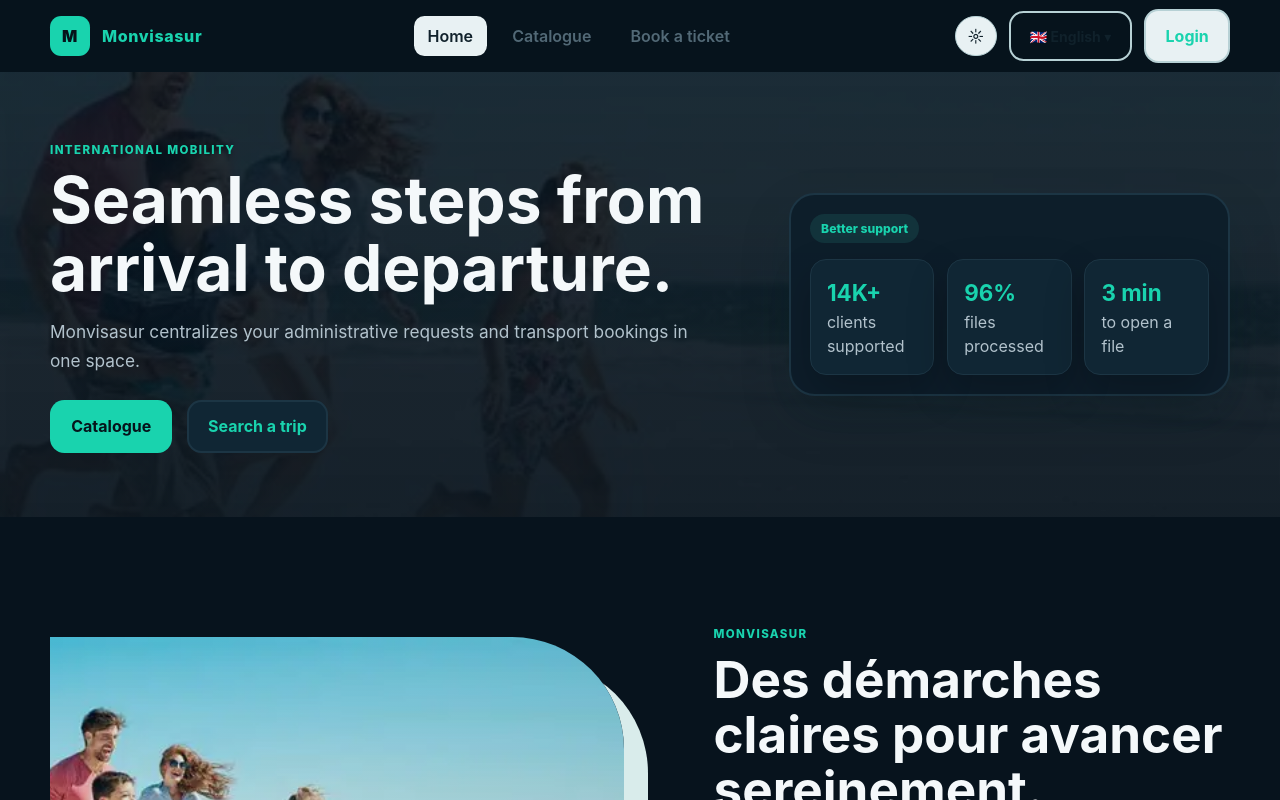
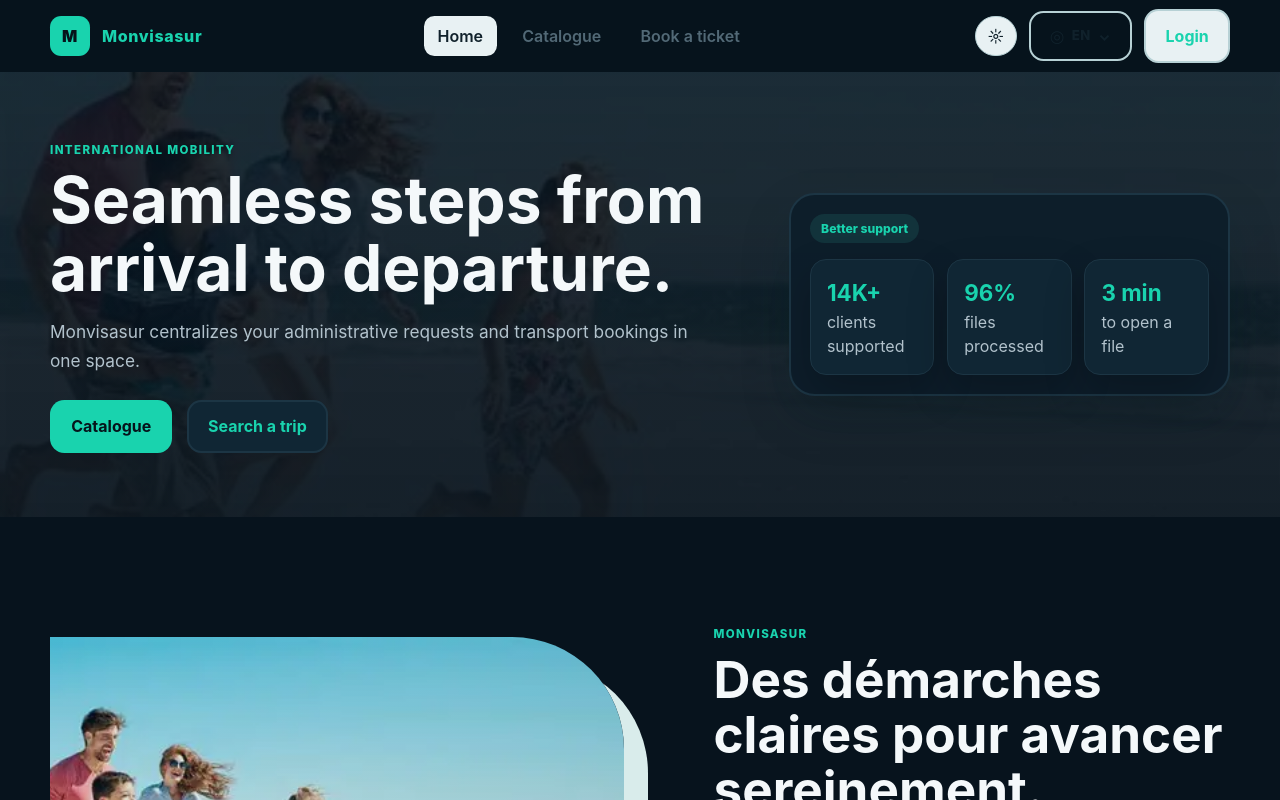
Before and after one commit to anielsunnf/monvisasurweb, a React (Vite) app: page / in a window 1280 px wide. Shown: the top 800 px of the page. Built offline with nearby package versions, Linux system fonts and the light colour scheme.

Commit message:
Adapter le selecteur de langue au format compact

```diff
--- a/src/App.css
+++ b/src/App.css
@@ -1483,7 +1483,9 @@ textarea:focus {
 @keyframes toast-in { from { opacity: 0; transform: translateY(1rem); } to { opacity: 1; transform: translateY(0); } }
 @keyframes loader-spin { to { transform: rotate(360deg); } }
 .lang-switcher { position: relative; }
-.lang-btn { display: flex; align-items: center; gap: .4rem; font-size: .875rem; }
+.lang-btn { display: flex; align-items: center; gap: .42rem; min-width: 0; font-size: .82rem; font-weight: 800; letter-spacing: .04em; }
+.language-globe { font-size: 1.05rem; font-weight: 400; line-height: 1; }
+.language-chevron { margin-left: .05rem; font-size: .95rem; line-height: 1; }
 .lang-dropdown { position: absolute; top: calc(100% + .5rem); right: 0; min-width: 160px; z-index: 100; overflow: hidden; background: var(--surface); border: 1px solid var(--line); border-radius: 8px; box-shadow: 0 10px 24px rgb(0 0 0 / 22%); }
 .lang-option { display: flex; gap: .5rem; width: 100%; padding: .6rem 1rem; border: 0; background: none; color: var(--text); cursor: pointer; font-size: .875rem; text-align: left; }
 .lang-option:hover { background: var(--surface-raised); }
@@ -1512,6 +1514,7 @@ textarea:focus {
 .theme-light .tab { background: #e8f1f3; border-color: #b7d1d5; color: #254451; }
 .theme-light .tab.active { background: #087f75; border-color: #087f75; color: #fff; }
 .theme-light .lang-dropdown { background: #fff; border-color: #b7d1d5; }
+.theme-light .lang-btn { color: #17313b; }
 .theme-light .lang-option { color: #10212b; }
 .theme-light .lang-option:hover { background: #edf7f7; }
 .theme-light .lang-option.active { background: #dff1f0; color: #075d58; }
--- a/src/components/LanguageSwitcher.jsx
+++ b/src/components/LanguageSwitcher.jsx
@@ -9,7 +9,7 @@ export function LanguageSwitcher() {
   const language = i18n.resolvedLanguage || i18n.language
   const current = languages.find(item => item.code === language) ?? languages[0]
   return <div className="lang-switcher">
-    <button type="button" className="btn btn-ghost lang-btn" onClick={() => setOpen(value => !value)} aria-label={t('common.language')} aria-expanded={open}>{current.flag} {current.label} ▾</button>
+    <button type="button" className="btn btn-ghost lang-btn" onClick={() => setOpen(value => !value)} aria-label={`${t('common.language')}: ${current.label}`} aria-expanded={open}><span className="language-globe" aria-hidden="true">◎</span><span>{current.code.toUpperCase()}</span><span className="language-chevron" aria-hidden="true">⌄</span></button>
     {open && <div className="lang-dropdown">{languages.map(lang => <button key={lang.code} type="button" className={`lang-option ${language === lang.code ? 'active' : ''}`} onClick={() => { i18n.changeLanguage(lang.code); setOpen(false) }}>{lang.flag} {lang.label}</button>)}</div>}
   </div>
 }
```
